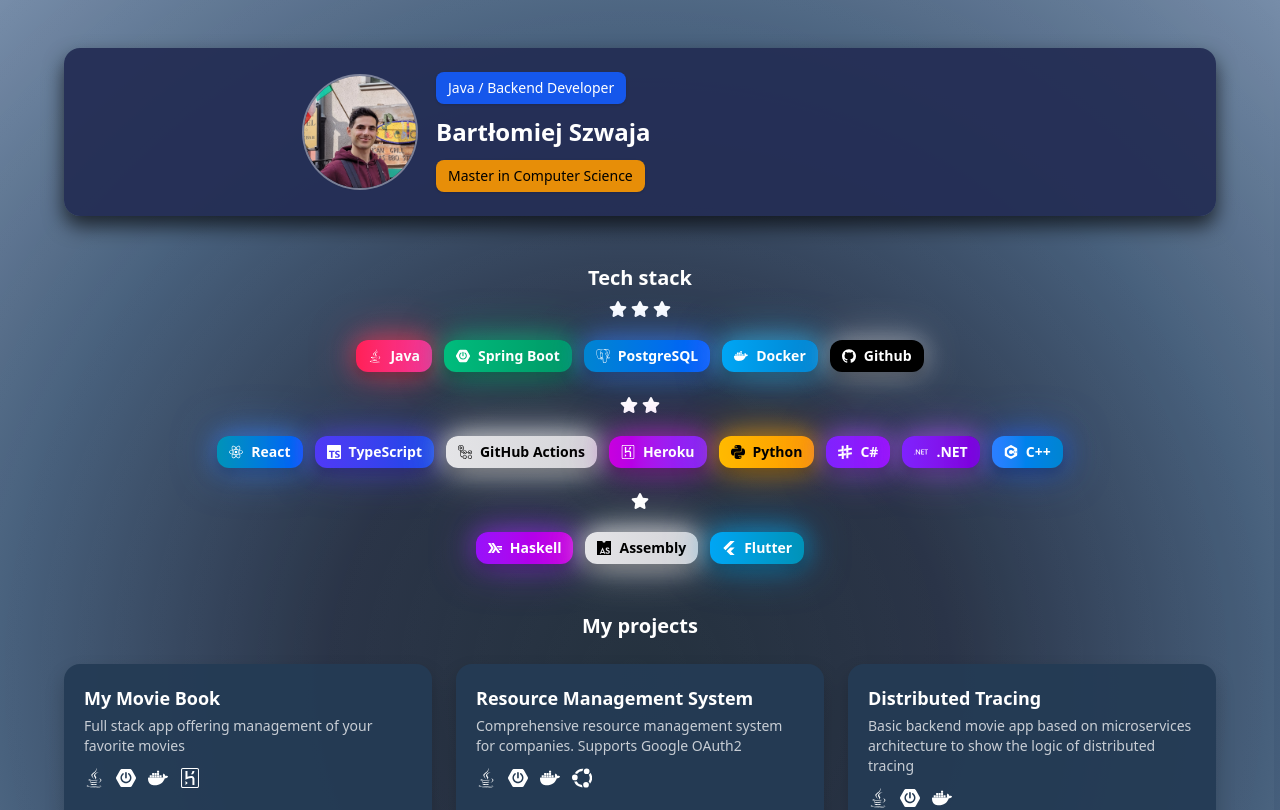
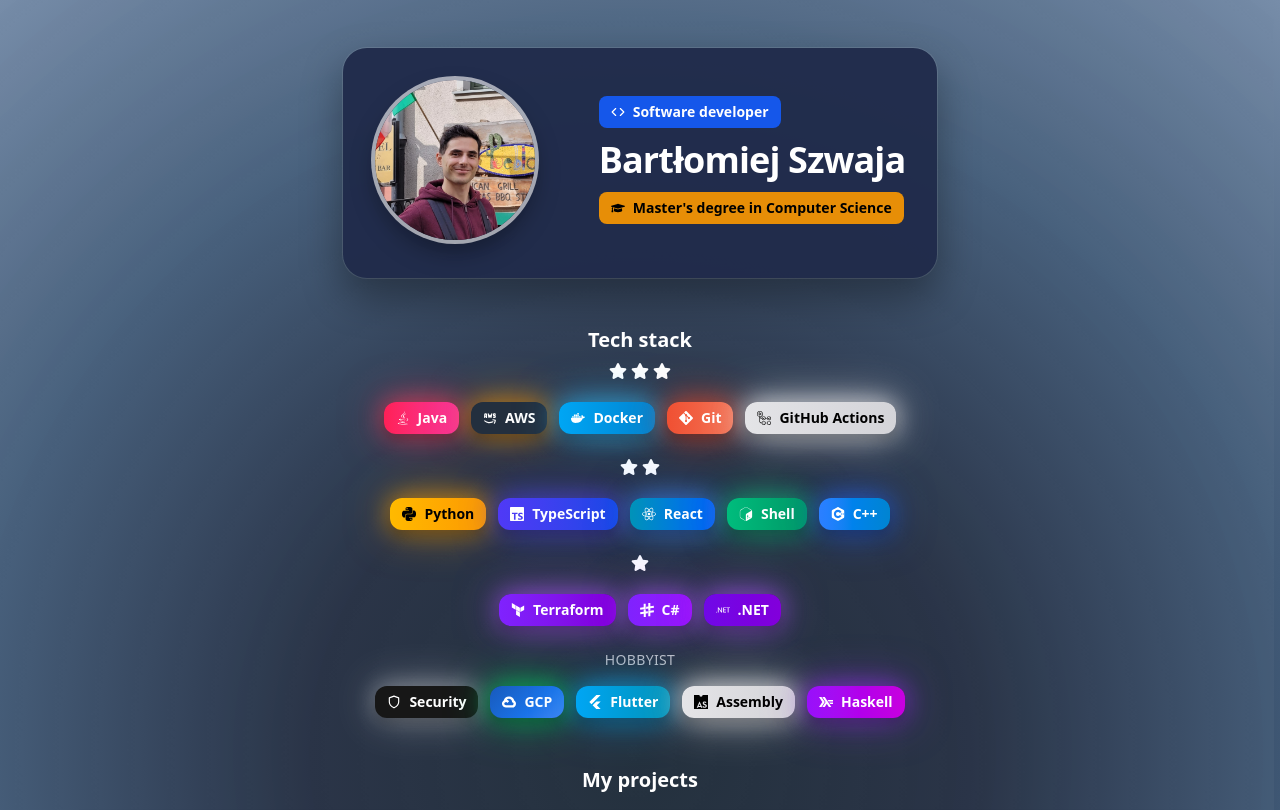
Before and after one commit to Verduttio/verduttio.github.io, a React (Vite) app: page / in a window 1280 px wide. Shown: the top 810 px of the page. Built offline with nearby package versions, Linux system fonts and the light colour scheme.

Commit message:
feat: update header and tech stack

```diff
--- a/src/components/Header.tsx
+++ b/src/components/Header.tsx
@@ -1,32 +1,69 @@
+// src/components/Header.tsx
 import React from "react";
+import { FiCode } from "react-icons/fi";
+import { FaGraduationCap } from "react-icons/fa";
 
 const Header: React.FC = () => {
   return (
-    <section className="flex justify-center">
-      <div className="w-full rounded-2xl bg-[#242e55]/95 p-6 shadow-[0_10px_20px_rgba(0,0,0,.67)]">
-        <div className="mx-auto flex max-w-2xl flex-col items-center gap-5 text-center md:flex-row md:text-left">
-          <img
-            src="/photo-me.jpg"
-            alt="Bartłomiej Szwaja"
-            className="h-28 w-28 rounded-full object-cover ring-2 ring-white/40 shadow"
-          />
-          <div className="flex flex-col items-center gap-3 md:items-start">
-            <a
-              href="https://github.com/Verduttio"
-              target="_blank"
-              rel="noopener noreferrer"
-              className="inline-block rounded-lg bg-blue-600/90 px-3 py-1.5 text-sm font-medium shadow hover:bg-blue-600"
+    <section className="px-4 flex justify-center">
+      <div
+        className="
+          group
+          rounded-3xl bg-[#202B4A]/95 p-6 md:p-8
+          shadow-[0_18px_40px_rgba(0,0,0,.35)]
+          ring-1 ring-white/10
+          w-full md:w-auto md:inline-block
+        "
+        style={{ maxWidth: "min(100%, 1100px)" }}
+      >
+        <div className="grid grid-cols-1 items-center gap-6 md:inline-grid md:grid-cols-[200px_auto]">
+          <div className="justify-self-center md:justify-self-start">
+            <img
+              src="/photo-me.jpg"
+              alt="Bartłomiej Szwaja"
+              className="
+                avatar-pop
+                h-40 w-40 rounded-full object-cover
+                ring-4 ring-white/60
+                shadow-[0_12px_24px_rgba(0,0,0,.35)]
+              "
+            />
+          </div>
+
+          <div className="flex flex-col gap-3 text-center md:text-left">
+            {/* chip roli */}
+            <span
+              className="
+                self-center md:self-start
+                inline-flex items-center gap-2
+                rounded-lg bg-blue-600/90 px-3 py-1.5
+                text-sm font-semibold text-white
+                hover-pop shine
+              "
             >
-              Java / Backend Developer
-            </a>
-            <h3 className="m-0 text-2xl font-semibold">Bartłomiej Szwaja</h3>
+              <FiCode aria-hidden className="icon-wiggle" />
+              <span>Software developer</span>
+            </span>
+
+            <h1 className="text-3xl md:text-4xl font-semibold tracking-tight">
+              Bartłomiej Szwaja
+            </h1>
+
+            {/* chip stopnia */}
             <a
               href="https://en.uj.edu.pl/en"
               target="_blank"
               rel="noopener noreferrer"
-              className="inline-block rounded-lg bg-amber-500/90 px-3 py-1.5 text-sm font-medium text-black shadow hover:bg-amber-500"
+              className="
+                self-center md:self-start
+                inline-flex items-center gap-2
+                rounded-lg bg-amber-500/90 px-3 py-1.5
+                text-sm font-semibold text-black
+                hover-pop shine
+              "
             >
-              Master in Computer Science
+              <FaGraduationCap aria-hidden className="icon-wiggle" />
+              <span>Master's degree in Computer Science</span>
             </a>
           </div>
         </div>
--- a/src/components/Technologies.tsx
+++ b/src/components/Technologies.tsx
@@ -1,10 +1,12 @@
 import React from "react";
 import { FaJava, FaStar } from "react-icons/fa";
+import { FiShield } from "react-icons/fi";
 import {
   SiAssemblyscript, SiCplusplus, SiSharp, SiDocker, SiDotnet, SiFlutter,
-  SiGithub, SiGithubactions, SiHaskell, SiHeroku, SiPostgresql, SiPython,
-  SiReact, SiSpringboot, SiTypescript
+  SiGit, SiGithubactions, SiHaskell, SiPython, SiReact, SiTypescript,
+  SiGnubash, SiTerraform, SiGooglecloud, SiAmazon
 } from "react-icons/si";
+import { TbBrandAws } from "react-icons/tb";
 
 type BadgeProps = {
   children: React.ReactNode;
@@ -17,12 +19,12 @@ const Badge: React.FC<BadgeProps> = ({ children, bg, glow, className }) => {
   return (
     <span
       className={[
-        "inline-flex items-center gap-2 rounded-xl px-3 py-1.5",
+        "group inline-flex items-center gap-2 rounded-xl px-3 py-1.5",
         "text-sm font-semibold",
-        "transition-all hover:-translate-y-0.5",
         "ring-1 ring-white/10",
+        "hover-pop shine badge-anim",
         bg ?? "bg-slate-700/80",
-        className ?? "text-white",
+        className ?? "",
       ].join(" ")}
       style={
         {
@@ -50,41 +52,21 @@ const Technologies: React.FC = () => {
       <div className="mt-2 inline-flex items-center gap-1 text-lg">
         <FaStar /><FaStar /><FaStar />
       </div>
-
       <Row>
-        <Badge
-          bg="bg-gradient-to-r from-rose-500 to-pink-500"
-          glow="rgba(244,63,94,.65)"
-        >
+        <Badge bg="bg-gradient-to-r from-rose-500 to-pink-500" glow="rgba(244,63,94,.65)">
           <FaJava /> Java
         </Badge>
-
-        <Badge
-          bg="bg-gradient-to-r from-emerald-500 to-emerald-600"
-          glow="rgba(16,185,129,.6)"
-        >
-          <SiSpringboot /> Spring Boot
+        <Badge bg="bg-[#232F3E]" glow="rgba(255,153,0,.55)" className="text-white">
+          <TbBrandAws /> AWS
         </Badge>
-
-        <Badge
-          bg="bg-gradient-to-r from-sky-600 to-blue-600"
-          glow="rgba(59,130,246,.6)"
-        >
-          <SiPostgresql /> PostgreSQL
-        </Badge>
-
-        <Badge
-          bg="bg-gradient-to-r from-sky-500 to-sky-600"
-          glow="rgba(56,189,248,.6)"
-        >
+        <Badge bg="bg-gradient-to-r from-sky-500 to-sky-600" glow="rgba(56,189,248,.6)">
           <SiDocker /> Docker
         </Badge>
-
-        <Badge
-          bg="bg-black"
-          glow="rgba(255,255,255,.35)"
-        >
-          <SiGithub /> Github
+        <Badge bg="bg-[linear-gradient(90deg,#F05032,#F37356)]" glow="rgba(240,80,50,.6)">
+          <SiGit /> Git
+        </Badge>
+        <Badge bg="bg-gradient-to-r from-zinc-200 to-zinc-300" glow="rgba(228,228,231,.75)" className="text-black">
+          <SiGithubactions /> GitHub Actions
         </Badge>
       </Row>
 
@@ -92,63 +74,20 @@ const Technologies: React.FC = () => {
       <div className="mt-6 inline-flex items-center gap-1 text-lg">
         <FaStar /><FaStar />
       </div>
-
       <Row>
-        <Badge
-          bg="bg-gradient-to-r from-cyan-600 to-blue-600"
-          glow="rgba(59,130,246,.6)"
-        >
+        <Badge bg="bg-gradient-to-r from-amber-400 to-amber-500" glow="rgba(245,158,11,.6)" className="text-black">
+          <SiPython /> Python
+        </Badge>
+        <Badge bg="bg-gradient-to-r from-indigo-600 to-blue-700" glow="rgba(79,70,229,.6)">
+          <SiTypescript /> TypeScript
+        </Badge>
+        <Badge bg="bg-gradient-to-r from-cyan-600 to-blue-600" glow="rgba(59,130,246,.6)">
           <SiReact /> React
         </Badge>
-
-        <Badge
-          bg="bg-gradient-to-r from-indigo-600 to-blue-700"
-          glow="rgba(79,70,229,.6)"
-        >
-          <SiTypescript /> TypeScript
+        <Badge bg="bg-gradient-to-r from-emerald-500 to-emerald-600" glow="rgba(16,185,129,.6)">
+          <SiGnubash /> Shell
         </Badge>
-
-        <Badge
-          bg="bg-gradient-to-r from-zinc-200 to-zinc-300"
-          glow="rgba(228,228,231,.75)"
-          className="text-black"
-        >
-          <SiGithubactions /> GitHub Actions
-        </Badge>
-
-        <Badge
-          bg="bg-gradient-to-r from-fuchsia-600 to-violet-600"
-          glow="rgba(192,38,211,.6)"
-        >
-          <SiHeroku /> Heroku
-        </Badge>
-
-        <Badge
-          bg="bg-gradient-to-r from-amber-400 to-amber-500"
-          glow="rgba(245,158,11,.6)"
-          className="text-black"
-        >
-          <SiPython /> Python
-        </Badge>
-
-        <Badge
-          bg="bg-gradient-to-r from-violet-600 to-purple-600"
-          glow="rgba(168,85,247,.6)"
-        >
-          <SiSharp /> C#
-        </Badge>
-
-        <Badge
-          bg="bg-gradient-to-r from-violet-600 to-purple-700"
-          glow="rgba(168,85,247,.6)"
-        >
-          <SiDotnet /> .NET
-        </Badge>
-
-        <Badge
-          bg="bg-gradient-to-r from-blue-500 to-sky-600"
-          glow="rgba(37,99,235,.6)"
-        >
+        <Badge bg="bg-gradient-to-r from-blue-500 to-sky-600" glow="rgba(37,99,235,.6)">
           <SiCplusplus /> C++
         </Badge>
       </Row>
@@ -157,28 +96,39 @@ const Technologies: React.FC = () => {
       <div className="mt-6 inline-flex items-center gap-1 text-lg">
         <FaStar />
       </div>
+      <Row>
+        <Badge bg="bg-gradient-to-r from-violet-600 to-purple-700" glow="rgba(168,85,247,.6)">
+          <SiTerraform /> Terraform
+        </Badge>
+        <Badge bg="bg-gradient-to-r from-violet-600 to-purple-600" glow="rgba(168,85,247,.6)">
+          <SiSharp /> C#
+        </Badge>
+        <Badge bg="bg-gradient-to-r from-violet-700 to-purple-700" glow="rgba(168,85,247,.6)">
+          <SiDotnet /> .NET
+        </Badge>
+      </Row>
 
+      <div className="mt-6 text-sm uppercase tracking-wide text-white/70">Hobbyist</div>
       <Row>
+        <Badge bg="bg-neutral-900" glow="rgba(255,255,255,.35)">
+          <FiShield /> Security
+        </Badge>
         <Badge
-          bg="bg-gradient-to-r from-purple-600 to-fuchsia-600"
-          glow="rgba(147,51,234,.6)"
+          bg="bg-[linear-gradient(135deg,#185abc_0%,#1a73e8_60%,#4285F4_100%)]"
+          glow="#0F9D58"
+          className="text-white"
         >
-          <SiHaskell /> Haskell
+          <SiGooglecloud className="text-white" aria-hidden />
+          <span>GCP</span>
         </Badge>
-
-        <Badge
-          bg="bg-gradient-to-r from-zinc-200 to-zinc-300"
-          glow="rgba(228,228,231,.75)"
-          className="text-black"
-        >
+        <Badge bg="bg-gradient-to-r from-sky-500 to-cyan-600" glow="rgba(14,165,233,.6)">
+          <SiFlutter /> Flutter
+        </Badge>
+        <Badge bg="bg-gradient-to-r from-zinc-200 to-zinc-300" glow="rgba(228,228,231,.75)" className="text-black">
           <SiAssemblyscript /> Assembly
         </Badge>
-
-        <Badge
-          bg="bg-gradient-to-r from-sky-500 to-cyan-600"
-          glow="rgba(14,165,233,.6)"
-        >
-          <SiFlutter /> Flutter
+        <Badge bg="bg-gradient-to-r from-purple-600 to-fuchsia-600" glow="rgba(147,51,234,.6)">
+          <SiHaskell /> Haskell
         </Badge>
       </Row>
     </section>
--- a/src/index.css
+++ b/src/index.css
@@ -18,3 +18,50 @@ html, body, #root { height: 100%; }
   0% { transform: translate(0,0); }
   100% { transform: translate(-10px,-10px); }
 }
+
+/* === micro-animations for badges/chips and icons === */
+
+@keyframes wiggle {
+  0%,100% { transform: rotate(0deg) translateY(0); }
+  30%     { transform: rotate(-6deg) translateY(-1px); }
+  60%     { transform: rotate(5deg)  translateY(0); }
+}
+
+/* subtle lift */
+.hover-pop { transition: transform .25s ease, box-shadow .3s ease, filter .3s; }
+.hover-pop:hover { transform: translateY(-4px) scale(1.02); }
+
+/* “shine” — a soft sweep over the chip on hover */
+.shine { position: relative; overflow: hidden; }
+.shine::after{
+  content:"";
+  position:absolute; inset:-1px;
+  background: linear-gradient(120deg, transparent 0%, rgba(255,255,255,.25) 30%, transparent 60%);
+  transform: translateX(-160%);
+}
+.shine:hover::after{
+  transform: translateX(160%);
+  transition: transform .75s ease;
+}
+
+/* simple drop shadow (no color glow) */
+.badge-anim{
+  box-shadow:
+    0 6px 12px rgba(0,0,0,.25),
+    0 0 20px var(--badge-glow),
+    0 0 40px var(--badge-glow);
+}
+.badge-anim:hover{
+  box-shadow:
+    0 10px 18px rgba(0,0,0,.28),
+    0 0 28px var(--badge-glow),
+    0 0 56px var(--badge-glow);
+}
+
+/* icons react to hover when parent has `group` */
+.icon-wiggle{ transition: transform .25s ease; }
+.group:hover .icon-wiggle{ animation: wiggle .5s ease; }
+
+/* gentle hover for avatar in the header card */
+.avatar-pop{ transition: transform .25s ease, box-shadow .25s ease; }
+.group:hover .avatar-pop{ transform: translateY(-2px) scale(1.015); }
```
